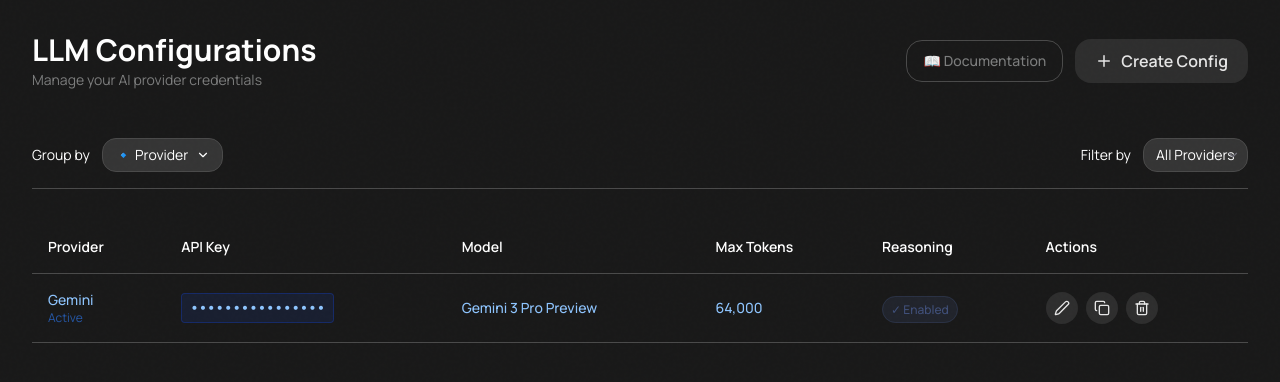
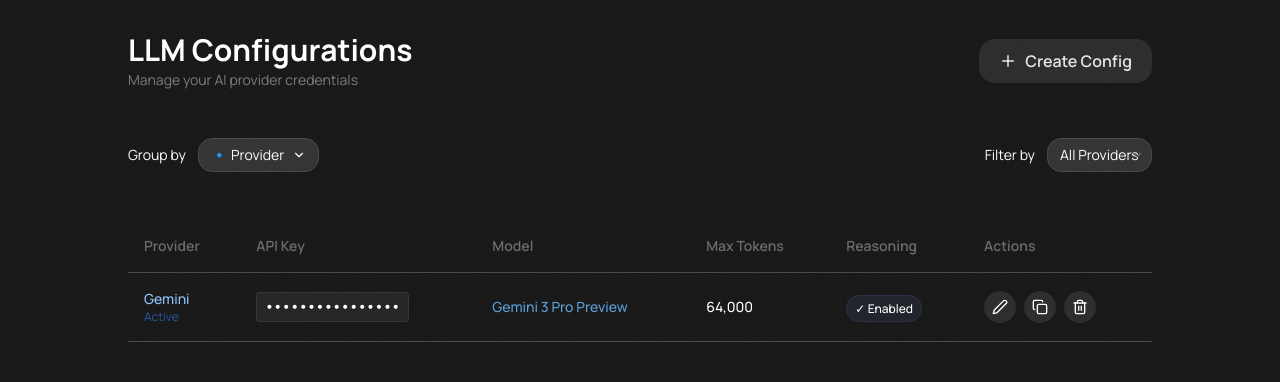
Before and after one commit to call-meRavi-SHORT-CODE/ZenMod, a Next.js app in the folder client/: page /dashboard/llm-configuration in a window 1280 px wide. Shown: the top 382 px of the page. Built offline with nearby package versions, Linux system fonts and the light colour scheme.

Commit message:
fixed alignment: llm config page

```diff
--- a/client/components/llm-configuration.tsx
+++ b/client/components/llm-configuration.tsx
@@ -122,7 +122,7 @@ export default function LLMConfiguration({ onClose, isEmbedded = false }: LLMCon
   }
 
   return (
-    <div className={`${isEmbedded ? "" : "min-h-screen bg-[#191919] text-[#A4A4A4]"} p-8`}>
+    <div className={`${isEmbedded ? "" : "min-h-screen bg-[#191919] text-[#A4A4A4]"} px-8 md:px-20 lg:px-32 py-8`}>
       {/* Main Content */}
       <div>
         {/* Header Section */}
@@ -133,9 +133,7 @@ export default function LLMConfiguration({ onClose, isEmbedded = false }: LLMCon
               <p className="text-sm text-[#7C7D7D] mt-0.5">Manage your AI provider credentials</p>
             </div>
             <div className="flex items-center gap-3">
-              <button className="flex items-center gap-2 px-4 py-2.5 rounded-lg border border-[#4A4A4A] text-[#7C7D7D] hover:text-[#A4A4A4] hover:bg-[#353535] transition-colors text-sm font-medium">
-                📖 Documentation
-              </button>
+
               <button
                 onClick={handleAddNew}
                 className="flex items-center gap-2 px-5 py-2.5 rounded-lg bg-[#2E2E2E] hover:bg-[#3A3A3A] text-[#E6E6E6] font-semibold transition-all duration-300"
@@ -147,7 +145,7 @@ export default function LLMConfiguration({ onClose, isEmbedded = false }: LLMCon
           </div>
 
           {/* Filter & Group Controls */}
-          <div className="flex items-center justify-between gap-4 py-4 border-b border-[#4A4A4A]">
+          <div className="flex items-center justify-between gap-4 py-4">
             <div className="flex items-center gap-6">
               <div className="flex items-center gap-3">
                 <span className="text-sm text-white">Group by</span>
@@ -184,7 +182,7 @@ export default function LLMConfiguration({ onClose, isEmbedded = false }: LLMCon
               <Sparkles size={40} className="text-zinc-600" />
             </div>
             <p className="text-zinc-300 text-lg mb-2 font-medium">No configurations yet</p>
-            <p className="text-zinc-500 mb-6 max-w-md">Create your first LLM provider configuration to get started with your AI setup</p>
+            <p className="text-zinc-500 mb-6 max-w-md mx-auto">Create your first LLM provider configuration to get started with your AI setup</p>
             <button
               onClick={handleAddNew}
               className="inline-flex items-center gap-2 px-4 py-2 rounded-lg bg-[#2E2E2E] hover:bg-[#3A3A3A] text-[#E6E6E6] font-semibold transition-colors border border-[#4A4A4A]"
@@ -198,12 +196,12 @@ export default function LLMConfiguration({ onClose, isEmbedded = false }: LLMCon
             <table className="w-full">
               <thead>
                 <tr className="border-b border-[#4A4A4A]">
-                  <th className="text-left py-4 px-4 text-sm font-semibold text-white">Provider</th>
-                  <th className="text-left py-4 px-4 text-sm font-semibold text-white">API Key</th>
-                  <th className="text-left py-4 px-4 text-sm font-semibold text-white">Model</th>
-                  <th className="text-left py-4 px-4 text-sm font-semibold text-white">Max Tokens</th>
-                  <th className="text-left py-4 px-4 text-sm font-semibold text-white">Reasoning</th>
-                  <th className="text-left py-4 px-4 text-sm font-semibold text-white">Actions</th>
+                  <th className="text-left py-4 px-4 text-sm font-semibold text-[#6B6B6B]">Provider</th>
+                  <th className="text-left py-4 px-4 text-sm font-semibold text-[#6B6B6B]">API Key</th>
+                  <th className="text-left py-4 px-4 text-sm font-semibold text-[#6B6B6B]">Model</th>
+                  <th className="text-left py-4 px-4 text-sm font-semibold text-[#6B6B6B]">Max Tokens</th>
+                  <th className="text-left py-4 px-4 text-sm font-semibold text-[#6B6B6B]">Reasoning</th>
+                  <th className="text-left py-4 px-4 text-sm font-semibold text-[#6B6B6B]">Actions</th>
                 </tr>
               </thead>
               <tbody>
@@ -214,39 +212,45 @@ export default function LLMConfiguration({ onClose, isEmbedded = false }: LLMCon
                       key={config.id}
                       className="border-b border-[#4A4A4A] hover:bg-[#353535] transition-colors font-poppins"
                     >
+                      {/* Provider column (keep original color) */}
                       <td className="py-4 px-4">
                         <div>
                           <p className="text-blue-300 font-medium text-sm">{config.provider}</p>
                           <p className={`text-xs text-blue-500/60`}>Active</p>
                         </div>
                       </td>
+                      {/* API Key column (grey) */}
                       <td className="py-4 px-4">
                         <div className="flex items-center gap-2">
-                          <code className="text-sm font-mono text-blue-300 bg-blue-900/20 px-2 py-1 rounded border border-blue-700/30">
+                          <code className="text-sm font-mono text-white bg-[#3A3A3A]/40 px-2 py-1 rounded border border-[#4A4A4A]/50">
                             {config.apiKey}
                           </code>
                         </div>
                       </td>
+                      {/* Model column (blue matching dark bg) */}
                       <td className="py-4 px-4">
-                        <p className="text-sm text-blue-300 font-medium">{config.model}</p>
+                        <p className="text-sm text-[#5B9FD8] font-medium">{config.model}</p>
                       </td>
+                      {/* Max Tokens column (white) */}
                       <td className="py-4 px-4">
-                        <p className="text-sm text-blue-300 font-medium">{config.maxTokens.toLocaleString()}</p>
+                        <p className="text-sm text-white font-medium">{config.maxTokens.toLocaleString()}</p>
                       </td>
+                      {/* Reasoning column (white) */}
                       <td className="py-4 px-4">
                         <span className={`text-xs font-medium px-2 py-1 rounded-full ${
                           config.extendedReasoning
-                            ? "bg-[#40507A]/20 text-[#40507A] border border-[#40507A]/30"
-                            : "bg-[#353535] text-[#7C7D7D] border border-[#4A4A4A]"
+                            ? "bg-[#40507A]/20 text-white border border-[#40507A]/30"
+                            : "bg-[#353535] text-white border border-[#4A4A4A]"
                         }`}>
                           {config.extendedReasoning ? "✓ Enabled" : "Disabled"}
                         </span>
                       </td>
+                      {/* Actions column (white) */}
                       <td className="py-4 px-4">
                         <div className="flex items-center gap-2">
                           <button
                             onClick={() => handleEdit(config)}
-                            className="p-2 rounded-lg text-[#E6E6E6] bg-[#2E2E2E] hover:bg-[#3A3A3A] transition-colors"
+                            className="p-2 rounded-lg text-white bg-[#2E2E2E] hover:bg-[#3A3A3A] transition-colors"
                             title="Edit"
                           >
                             <Edit2 size={16} />
@@ -255,14 +259,14 @@ export default function LLMConfiguration({ onClose, isEmbedded = false }: LLMCon
                             onClick={() => {
                               navigator.clipboard.writeText(config.apiKey)
                             }}
-                            className="p-2 rounded-lg text-[#E6E6E6] bg-[#2E2E2E] hover:bg-[#3A3A3A] transition-colors"
+                            className="p-2 rounded-lg text-white bg-[#2E2E2E] hover:bg-[#3A3A3A] transition-colors"
                             title="Copy"
                           >
                             <Copy size={16} />
                           </button>
                           <button
                             onClick={() => handleDelete(config.id)}
-                            className="p-2 rounded-lg text-[#E6E6E6] bg-[#2E2E2E] hover:bg-[#3A3A3A] transition-colors"
+                            className="p-2 rounded-lg text-white bg-[#2E2E2E] hover:bg-[#3A3A3A] transition-colors"
                             title="Delete"
                           >
                             <Trash2 size={16} />
```
